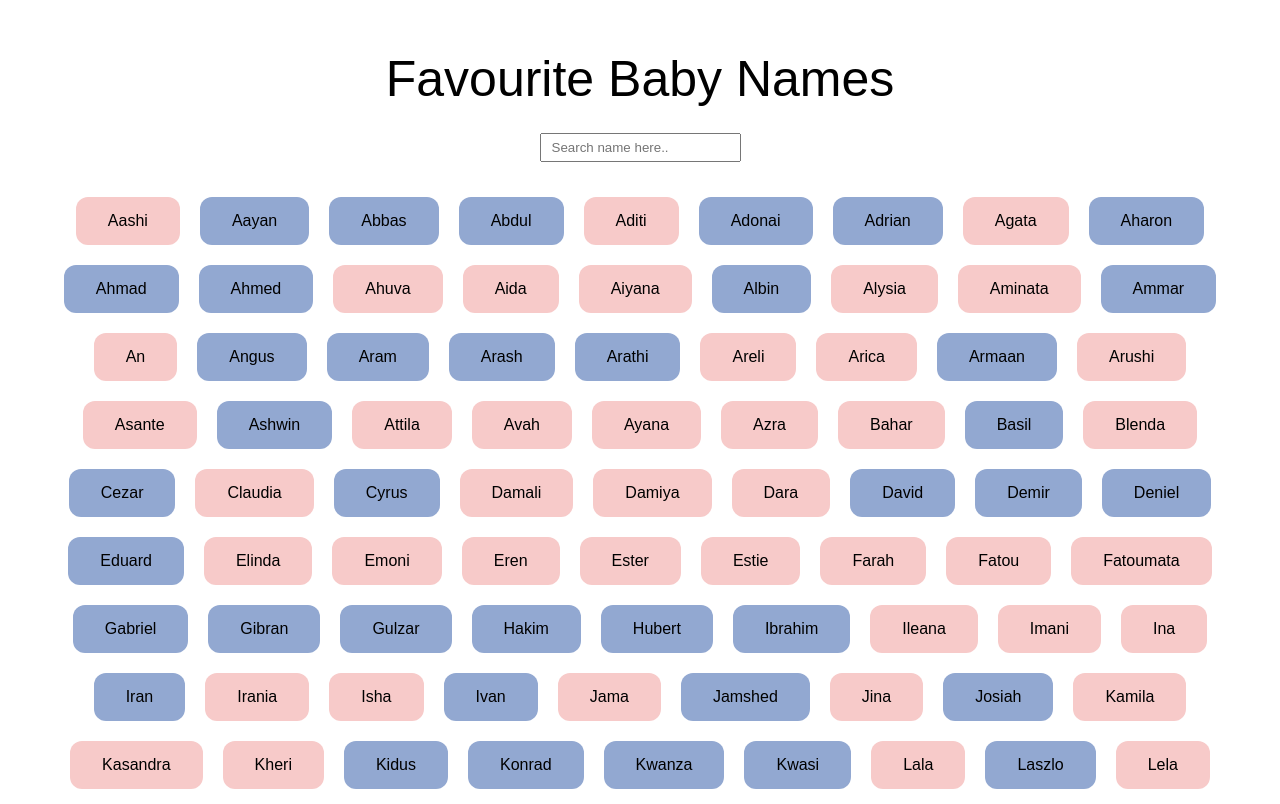
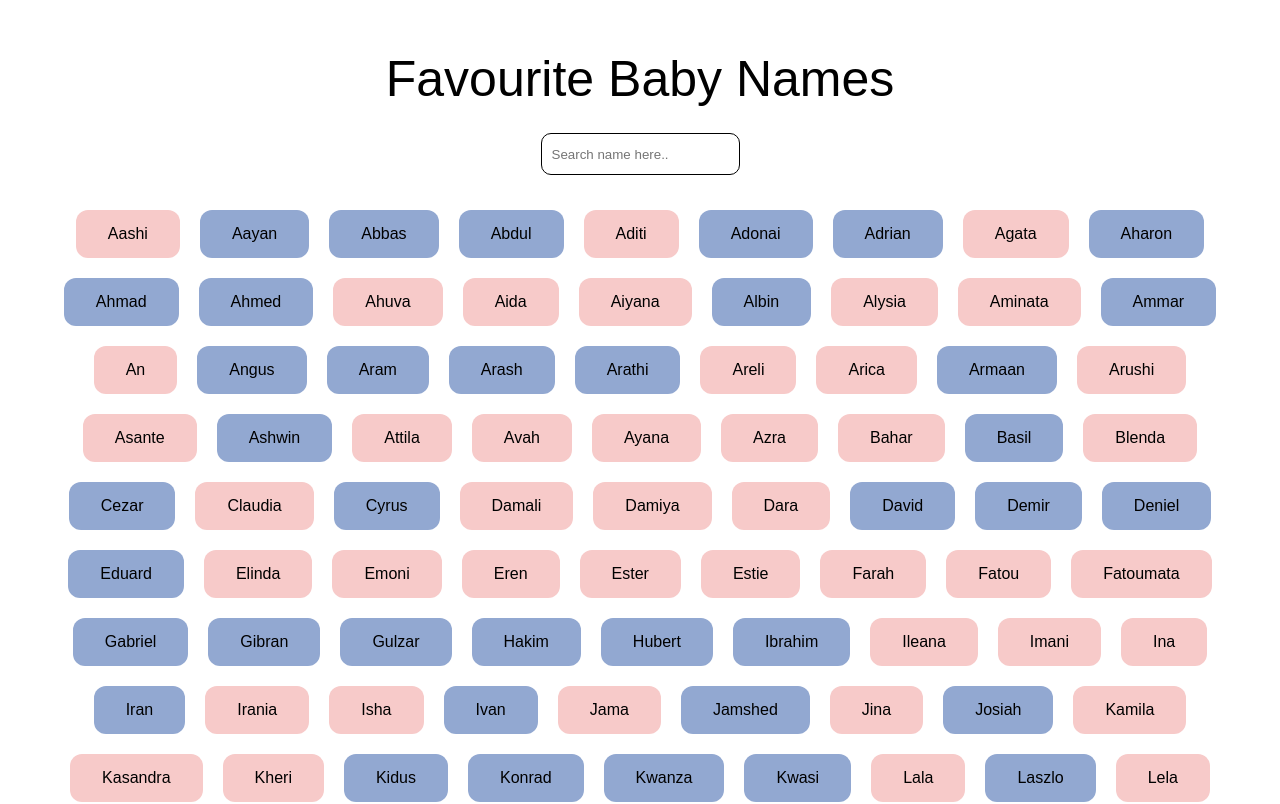
Before and after one commit to NobeenIslam/baby-names-nobeen, a React (Create React App) app: page / in a window 1280 px wide. Shown: the top 804 px of the page. Built offline with nearby package versions, Linux system fonts and the light colour scheme.

Commit message:
Extra input styling

```diff
--- a/public/style.css
+++ b/public/style.css
@@ -11,7 +11,10 @@ header {
 
 input{
   margin: 25px;
-  padding: 5px 10px
+  padding: 5px 10px;
+  border: 1px solid black;
+  border-radius: 10px;
+  height: 30px
 }
 
 .m{
```
